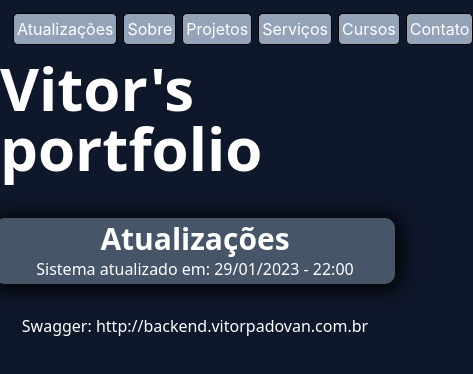
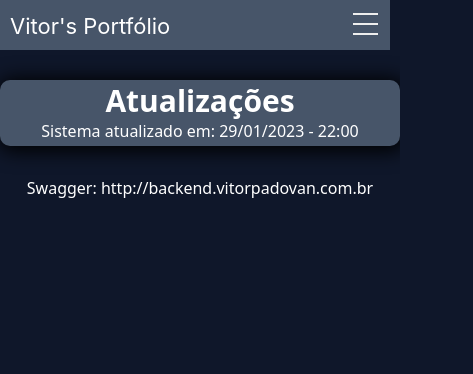
Before and after one commit to vitorpadovan/portfolio_front, a React (Create React App) app: page / in a window 390 px wide. Shown: the top 374 px of the page, 473 px wide, since content can reach past the window. Built offline with nearby package versions, Linux system fonts and the light colour scheme.

Commit message:
Adicionando menu responsivo

```diff
--- a/public/index.html
+++ b/public/index.html
@@ -10,6 +10,10 @@
       content="Web site created using create-react-app"
     />
     <link rel="apple-touch-icon" href="%PUBLIC_URL%/logo192.png" />
+    <link
+      rel="stylesheet"
+      href="https://cdnjs.cloudflare.com/ajax/libs/font-awesome/4.7.0/css/font-awesome.min.css"
+    />
     <link rel="manifest" href="%PUBLIC_URL%/manifest.json" />
     <link
       rel="stylesheet"
--- a/src/App.css
+++ b/src/App.css
@@ -14,7 +14,7 @@ body {
 }
 
 @media (max-width: 850px) {
-  .fullpage {
+  /* .fullpage {
     flex-direction: column !important;
   }
 
@@ -27,9 +27,9 @@ body {
 
   .navbar > .navItem {
     flex: 1;
-  }
+  } */
 }
-.fullpage {
+/* .fullpage {
   display: flex;
   flex-direction: row;
 }
@@ -49,4 +49,4 @@ body {
   border-radius: 5px;
   padding: 3px;
   margin: 3px;
-}
+} */
--- a/src/App.js
+++ b/src/App.js
@@ -1,6 +1,5 @@
 import "./App.css";
 import CardGroup from "./component/CardGroup/CardGroup";
-import EmDesenvolvimento from "./component/EmDesenvolvimento/EmDesenvolvimento";
 import CourseList from "./component/CourseList/CourseList";
 import UpdateCard from "./component/UpdateCard/UpdateCard";
 import ProjectList from "./component/ProjectList/ProjectList";
@@ -9,6 +8,7 @@ import { BrowserRouter as Router, Route, Link, Routes } from "react-router-dom";
 import { connect } from "react-redux";
 import AboutCard from "./component/AboutCard/AboutCard";
 import ContactCard from "./component/ContactCard/ContactCard";
+import Navbar from "./component/Navbar/Navbar";
 
 function App(props) {
   const jobs = props.jobList;
@@ -45,18 +45,9 @@ function App(props) {
   ];
   return (
     <Router>
-      <div className="fullpage">
-        <div className="navbar">
-          {sections.map((e, i) => {
-            return (
-              <Link className="navItem" to={e.link} key={e.id}>
-                {e.name}
-              </Link>
-            );
-          })}
-        </div>
-        <div className="centerpage font-sans content">
-          <h1 className="font-black text-6xl mb-10">Vitor's portfolio</h1>
+      <div className="centerpage">
+        <Navbar sections={sections} />
+        <div className="centerpage font-sans mx-auto">
           <Routes>
             {sections.map((e, i) => (
               <Route
--- /dev/null
+++ b/src/component/Navbar/Navbar.css
@@ -0,0 +1,90 @@
+.nav {
+  height: 50px;
+  width: 100%;
+  margin-bottom: 30px;
+  background-color: #475569;
+  position: relative;
+}
+
+.nav > .nav-header {
+  display: inline;
+}
+
+.nav > .nav-header > .nav-title {
+  display: inline-block;
+  font-size: 22px;
+  color: #fff;
+  padding: 10px 10px 10px 10px;
+}
+
+.nav > .nav-btn {
+  display: none;
+}
+
+.nav > .nav-links {
+  display: inline;
+  float: right;
+  font-size: 18px;
+}
+
+.nav > .nav-links > a {
+  display: inline-block;
+  padding: 13px 10px 13px 10px;
+  text-decoration: none;
+  color: #efefef;
+}
+
+.nav > .nav-links > a:hover {
+  background-color: rgba(0, 0, 0, 0.3);
+}
+
+.nav > #nav-check {
+  display: none;
+}
+
+@media (max-width: 600px) {
+  .nav > .nav-btn {
+    display: inline-block;
+    position: absolute;
+    right: 0px;
+    top: 0px;
+  }
+  .nav > .nav-btn > label {
+    display: inline-block;
+    width: 50px;
+    height: 50px;
+    padding: 13px;
+  }
+  .nav > .nav-btn > label:hover,
+  .nav #nav-check:checked ~ .nav-btn > label {
+    background-color: rgba(0, 0, 0, 0.3);
+  }
+  .nav > .nav-btn > label > span {
+    display: block;
+    width: 25px;
+    height: 10px;
+    border-top: 2px solid #eee;
+  }
+  .nav > .nav-links {
+    position: absolute;
+    display: block;
+    width: 100%;
+    background-color: #333;
+    height: 0px;
+    transition: all 0.3s ease-in;
+    overflow-y: hidden;
+    top: 50px;
+    left: 0px;
+  }
+  .nav > .nav-links > a {
+    display: block;
+    width: 100%;
+  }
+  .nav > #nav-check:not(:checked) ~ .nav-links {
+    height: 0px;
+  }
+  .nav > #nav-check:checked ~ .nav-links {
+    height: calc(100vh - 50px);
+    overflow-y: auto;
+  }
+}
--- /dev/null
+++ b/src/component/Navbar/Navbar.jsx
@@ -0,0 +1,27 @@
+import "./Navbar.css";
+
+function Navbar(props) {
+  return (
+    <div class="nav">
+      <input type="checkbox" id="nav-check" />
+      <div class="nav-header">
+        <div class="nav-title">Vitor's Portfólio</div>
+      </div>
+      <div class="nav-btn">
+        <label for="nav-check">
+          <span></span>
+          <span></span>
+          <span></span>
+        </label>
+      </div>
+
+      <div class="nav-links">
+        {props.sections.map((e, i) => {
+          return <a href={e.link}>{e.name}</a>;
+        })}
+      </div>
+    </div>
+  );
+}
+
+export default Navbar;
```
